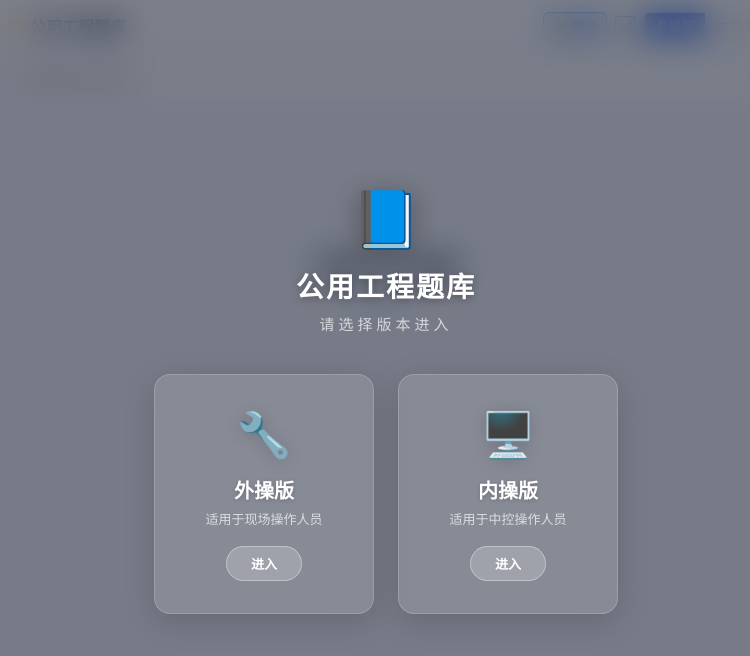
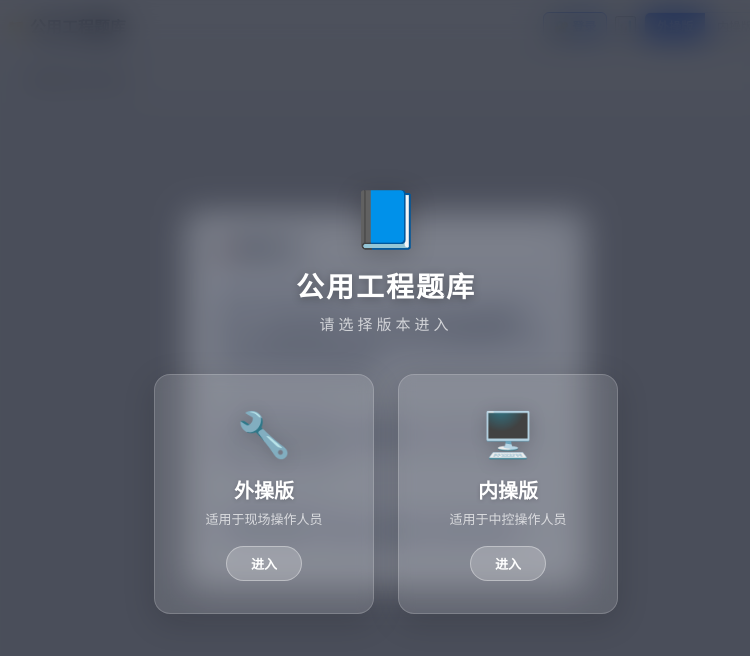
Before and after one commit to consoleloghello/yskdocu, a plain HTML site: page index.html in a window 1280 px wide. Shown: the whole page, without its empty margins (254-1004 px from the left). Drawn offline with nearby package versions, Linux system fonts and the light colour scheme.

Commit message:
增加版本更新公告，内容为最近3条记录。代码审查fix#1，公告关闭存状态。fix#2gen_changelog.mjs做容错处理。fix#3，execSync 包裹在 try/catch 中，失败时输出友好错误信息并以退出码 1 退出

```diff
--- /dev/null
+++ b/changelog.json
@@ -0,0 +1,20 @@
+{
+   "updated": "2026-06-28T09:30:48.225Z",
+   "commits": [
+      {
+         "hash": "fc3e595",
+         "date": "2026-06-28 16:32",
+         "message": "feat：/clear_tables.sql：用于测试时清空数据库表，完成注册功能，因为supabase有网络问题，临时关闭注册验证邮箱功能"
+      },
+      {
+         "hash": "a78e990",
+         "date": "2026-06-28 14:49",
+         "message": "feat: 添加 Supabase 后端功能 — 认证、云端同步、笔记、纠错、统计"
+      },
+      {
+         "hash": "7a5936f",
+         "date": "2026-06-27 15:52",
+         "message": "去除打乱逻辑，同时进入界面默认全部显示答案"
+      }
+   ]
+}
--- a/css/style.css
+++ b/css/style.css
@@ -575,3 +575,21 @@ body{font-family:-apple-system,BlinkMacSystemFont,'Segoe UI',Roboto,sans-serif;b
   max-width: 280px;
   margin: 0 auto;
 }
+
+/* ===== Changelog Modal ===== */
+.changelog-entry {
+  padding: 12px;
+  margin-bottom: 10px;
+  border: 1px solid var(--border);
+  border-radius: 8px;
+  background: var(--bg);
+}
+.changelog-date {
+  font-size: 12px;
+  color: var(--text2);
+  margin-bottom: 4px;
+}
+.changelog-msg {
+  font-size: 14px;
+  line-height: 1.5;
+}
--- a/index.html
+++ b/index.html
@@ -151,6 +151,17 @@
   </div>
 </div>
 
+<!-- Changelog Modal -->
+<div id="changelogModal" class="modal" style="display:none">
+  <div class="modal-content">
+    <span id="changelogClose" class="modal-close">✕</span>
+    <h2>📢 更新公告</h2>
+    <div id="changelogBody">
+      <p style="text-align:center;color:var(--text2);padding:20px 0">加载中...</p>
+    </div>
+  </div>
+</div>
+
 <!-- CDN: Supabase SDK + Chart.js -->
 <script src="https://cdn.jsdelivr.net/npm/@supabase/supabase-js@2/dist/umd/supabase.min.js"></script>
 <script src="https://cdn.jsdelivr.net/npm/chart.js@4/dist/chart.umd.min.js"></script>
--- a/js/app.js
+++ b/js/app.js
@@ -459,6 +459,61 @@ function openReportModal(questionId) {
 })();
 
 // ============================================================
+// Changelog Modal
+// ============================================================
+(function() {
+  var modal = $('changelogModal');
+  var closeBtn = $('changelogClose');
+  var body = $('changelogBody');
+  if (!modal || !closeBtn || !body) return;
+
+  var pendingHash = null;
+
+  function closeChangelog() {
+    modal.style.display = 'none';
+    if (pendingHash) {
+      try { localStorage.setItem('ysk_changelog_seen', pendingHash); } catch(e) {}
+      pendingHash = null;
+    }
+  }
+  closeBtn.addEventListener('click', closeChangelog);
+  modal.addEventListener('click', function(e) {
+    if (e.target === modal) closeChangelog();
+  });
+
+  fetch('changelog.json')
+    .then(function(r) {
+      if (!r.ok) throw new Error('HTTP ' + r.status);
+      return r.json();
+    })
+    .then(function(data) {
+      var commits = data && data.commits;
+      if (!commits || !commits.length) return;
+
+      var html = '';
+      for (var i = 0; i < commits.length; i++) {
+        var c = commits[i];
+        html += '<div class="changelog-entry">'
+          + '<div class="changelog-date">' + esc(c.date) + '</div>'
+          + '<div class="changelog-msg">' + esc(c.message) + '</div>'
+          + '</div>';
+      }
+      body.innerHTML = html;
+
+      var latestHash = commits[0].hash;
+      var seen = null;
+      try { seen = localStorage.getItem('ysk_changelog_seen'); } catch(e) {}
+      if (seen !== latestHash) {
+        pendingHash = latestHash;
+        modal.style.display = 'flex';
+      }
+    })
+    .catch(function(err) {
+      console.warn('Changelog unavailable:', err.message);
+    });
+})();
+
+// ============================================================
 // Search
 // ============================================================
 $('searchInput').addEventListener('input', ()=>{
--- a/serve.mjs
+++ b/scripts/serve.mjs
@@ -3,7 +3,7 @@ import fs from 'node:fs';
 import path from 'node:path';
 import { fileURLToPath } from 'node:url';
 
-const root = path.resolve(path.dirname(fileURLToPath(import.meta.url)), '.');
+const root = path.resolve(path.dirname(fileURLToPath(import.meta.url)), '..');
 const port = 8081;
 const mime = {
   '.html':'text/html;charset=utf-8','.css':'text/css;charset=utf-8','.js':'application/javascript;charset=utf-8',
```
Also changed, not shown: CLAUDE.md (+6 -2 lines), scripts/gen_changelog.mjs (added, +37 -0 lines), 交接文档.md (+1 -1 lines), README.md.
